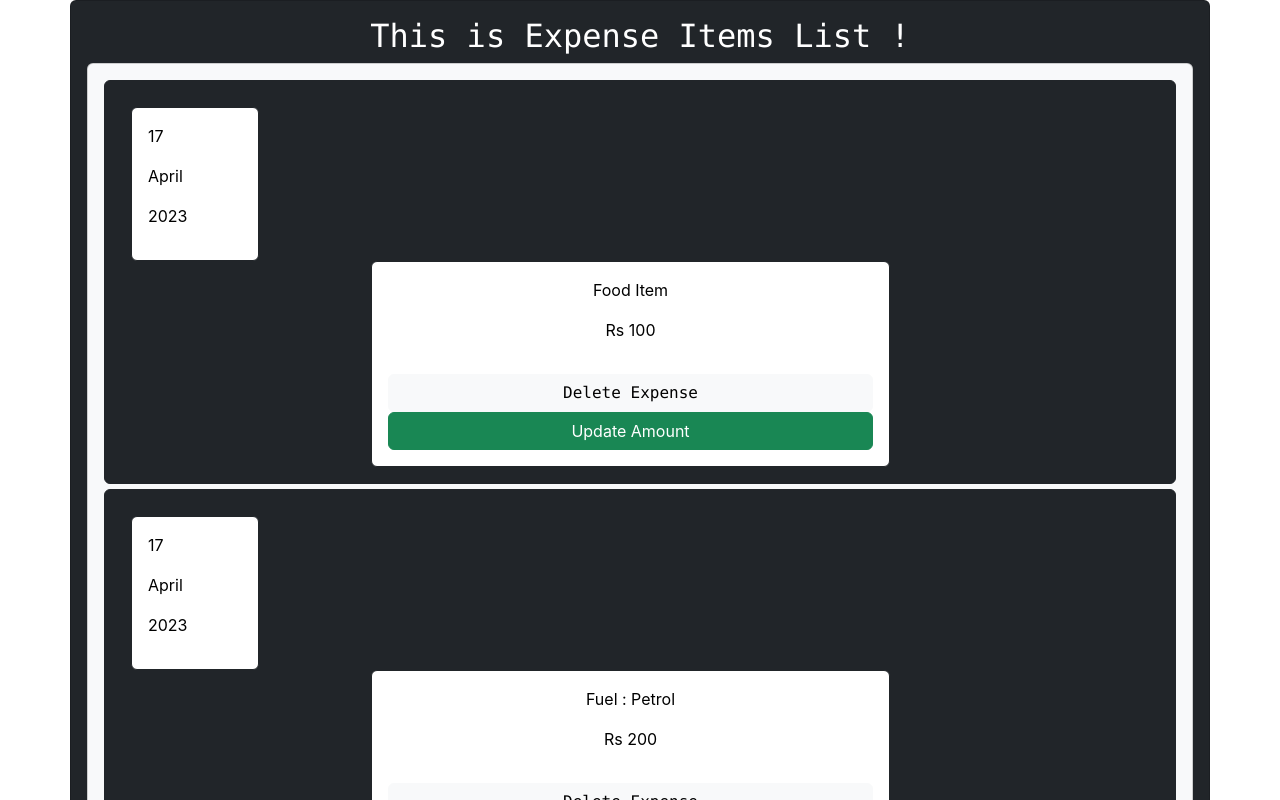
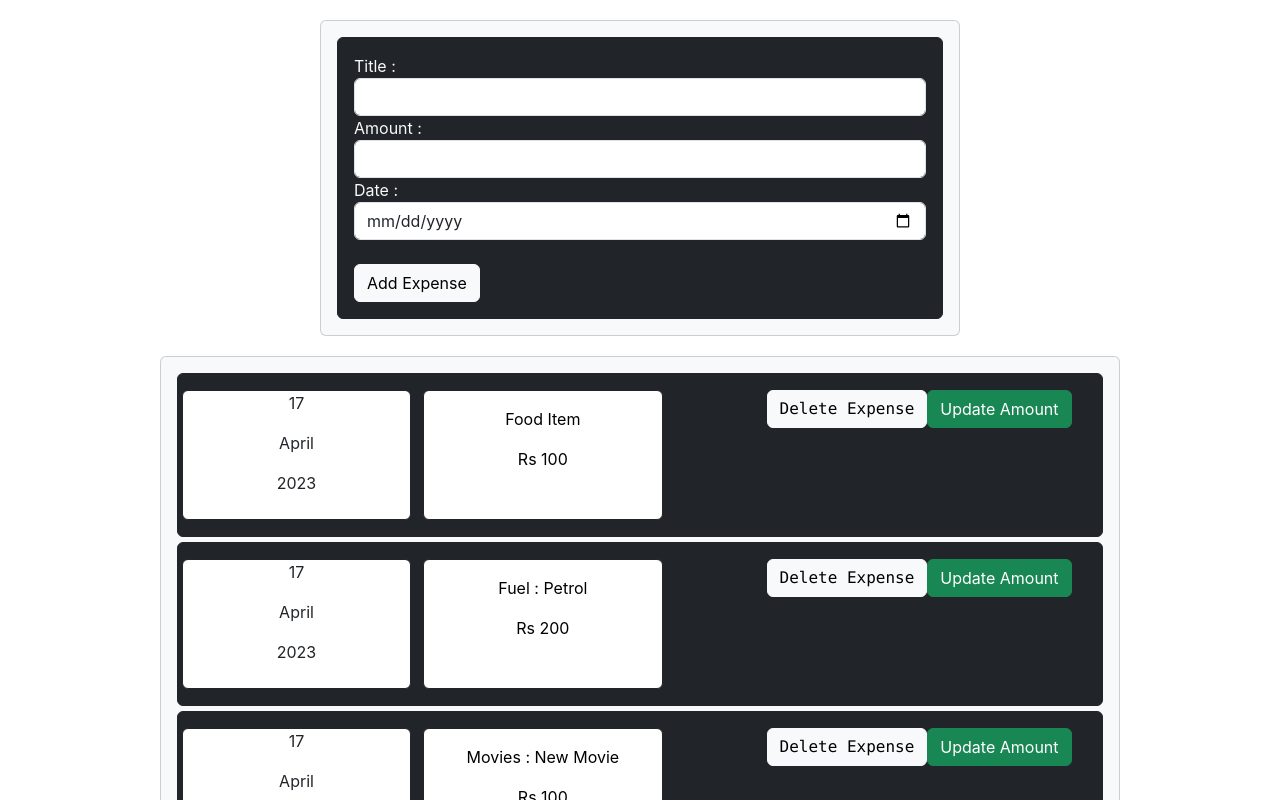
Before and after one commit to harisaini778/my-react-app, a React (Create React App) app: page / in a window 1280 px wide. Shown: the top 800 px of the page. Built offline with nearby package versions, Linux system fonts and the light colour scheme.

Commit message:
Added a new folderand added two files which are taking user input from the form

```diff
--- a/src/App.js
+++ b/src/App.js
@@ -1,4 +1,5 @@
 import ExpenseItems from './components/ExpenseItems';
+import NewExpense from './components/NewExpense/NewExpense';
 
 const App = ()=> {
   let LocationOfExpenditure = [
@@ -22,11 +23,10 @@ const App = ()=> {
     }
   ]
   return (
-    <div className="App container text-bg-dark p-3 card card-body">
-      <div className='font-monospace'>
-        <h2 style={{textAlign:"center"}}>This is Expense Items List !</h2></div>
+    <div>
+        <NewExpense/>
       <ExpenseItems locations={LocationOfExpenditure}></ExpenseItems>
-    </div>
+      </div>
   );
 }
 
--- a/src/components/CardElements.js
+++ b/src/components/CardElements.js
@@ -1,6 +1,6 @@
 const CardElements = (props) => {
   return (
-    <div className="container-fluid bg bg-light p-3 card card-body">
+    <div className="container bg bg-light card card-body w-75">
       {props.children}
     </div>
   );
--- a/src/components/ExpenseDate.js
+++ b/src/components/ExpenseDate.js
@@ -4,10 +4,10 @@ const ExpenseDate =(props) =>{
     let month = props.date.toLocaleString('en-US', { month: 'long' });
     let year = props.date.getFullYear();
     return (
-        <div className='card card-body border border-dark' style={{ width: "8rem", marginLeft: "10px", marginTop: "10px" }}>
-        <p>{day}</p>
-        <p>{month}</p>
-            <p>{year}</p>
+        <div className="card border border-dark w-25">
+            <p style={{ textAlign: "center" }}>{day}</p>
+            <p style={{ textAlign: "center" }}>{month}</p>
+            <p style={{textAlign:"center"}}>{year}</p>
         </div>
     );
 }
--- a/src/components/ExpenseDetails.js
+++ b/src/components/ExpenseDetails.js
@@ -1,10 +1,12 @@
 const ExpenseDetails = (props) => {
     return (
+        <div className="card card-body border border-dark w-75 h-100 p-3">
         <p>
             {props.details.map((detail) => {
-               return (<p style={{textAlign:"center"}}> {detail}</p>);
+               return (<p style={{textAlign:"center"}}> {detail} </p>);
             })}
         </p>
+        </div>
     );
 }
 export default ExpenseDetails;
--- a/src/components/ExpenseItems.js
+++ b/src/components/ExpenseItems.js
@@ -14,13 +14,15 @@ const ExpenseItems = (props) => {
 
   const [newAmounts, setNewAmounts] = useState({});
 
-  const UpdateExpenseHandler = (locationId) => {
-    const newAmount = "100$";
-    setNewAmounts((prevAmounts) => ({
+const UpdateExpenseHandler = (locationId) => {
+  const newAmount = "100$";
+  setNewAmounts((prevAmounts) => {
+    return {
       ...prevAmounts,
       [locationId]: newAmount,
-    }));
-  };
+    };
+  });
+};
 
   return (
     <CardElements>
@@ -31,17 +33,16 @@ const ExpenseItems = (props) => {
           className="border border-dark card card-body bg-dark text-black"
           style={{ marginBottom: "5px" }}
         >
+          <div className="row">
           <ExpenseDate date={location.date}></ExpenseDate>
-          <div
-            className="card card-body border border-dark"
-            style={{ width: "50%", marginLeft: "250px" }}
-          >
-            <ExpenseDetails
+           <div className="col"> <ExpenseDetails
               details={[
                 location.title,
                 newAmounts[location.id] || location.amount,
               ]}
             ></ExpenseDetails>
+            </div>
+            <div className="col">
             <button
               className="btn btn-light font-monospace"
               onClick={deleteExpenseHandler}
@@ -49,12 +50,13 @@ const ExpenseItems = (props) => {
             >
               Delete Expense
             </button>
-            <button
+             <button
               className="btn btn-success font-monopsace"
               onClick={() => UpdateExpenseHandler(location.id)}
             >
               Update Amount
-            </button>
+              </button>
+              </div>
           </div>
         </div>
       ))}
--- /dev/null
+++ b/src/components/NewExpense/ExpenseForm.js
@@ -0,0 +1,19 @@
+import React from "react";
+const ExpenseForm = () => {
+    function handleChange(event) {
+        let val = event.target.value;
+        console.log(val);
+}
+    return (
+        <div className="form-group">
+            <label for="x1"> Title : </label>
+            <input type="text" id="x1"className="form-control"onChange={handleChange}/>
+            <label for="x2"> Amount : </label>
+            <input type="number" id="x2" min="0.01" step="0.01" className="form-control"onChange={handleChange}/>
+            <label for="x3"> Date :</label>
+            <input type="date" min="1-01-2023" max="31-12-2023" className="form-control"onChange={handleChange}/><br/>
+            <button className="btn btn-light"> Add Expense </button>
+        </div>
+    );
+}
+export default ExpenseForm;
--- /dev/null
+++ b/src/components/NewExpense/NewExpense.js
@@ -0,0 +1,12 @@
+import React from "react";
+import ExpenseForm from "./ExpenseForm";
+const NewExpense = () => {
+    return (
+        <div className="container bg bg-light card card-body w-50"  style={{margin:"20px auto 20px auto"}}>
+        <div className="border border-dark card card-body bg-dark text-light">
+            <ExpenseForm/>
+        </div>
+        </div>
+    );
+}
+export default NewExpense;
```
